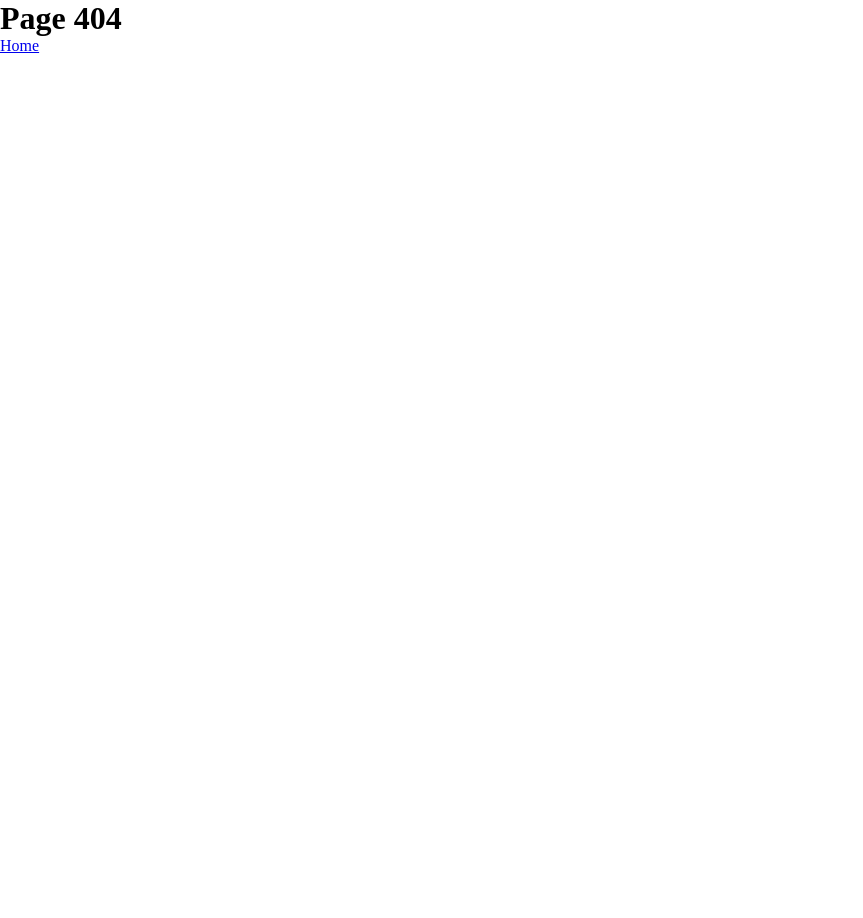
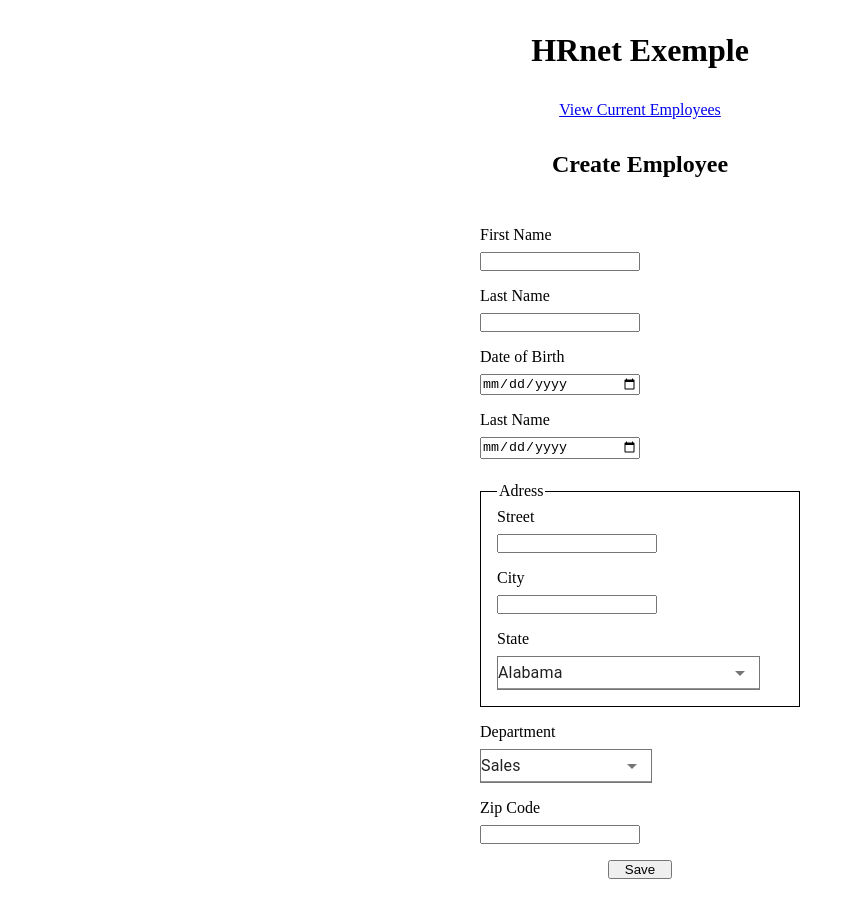
Before and after one commit to magicniclus/HRnet, a React (Create React App) app: page / in a window 1280 px wide. Before the commit this address had no page. Shown: the top 918 px of the page, without its empty margins (0-863 px from the left). Before the commit the page ends 800 px from the top, so only its background shows below. Built offline with nearby package versions, Linux system fonts and the light colour scheme; the HTML template or start-up script is replaced by a standard one.

Commit message:
Creation of redux store, action and reducer. Add user data in local storage with redux

```diff
--- a/package.json
+++ b/package.json
@@ -12,6 +12,7 @@
     "@testing-library/user-event": "^13.5.0",
     "react": "^18.0.0",
     "react-dom": "^18.0.0",
+    "react-modal": "^3.14.4",
     "react-redux": "^7.2.6",
     "react-router-dom": "^6.2.2",
     "react-scripts": "5.0.0",
--- a/src/App.js
+++ b/src/App.js
@@ -18,6 +18,7 @@ function App() {
       <div className="App">
       <BrowserRouter >
         <Routes>
+          <Route path="/" element={<HomePage />}/>
           <Route path="/create-employee" element={<HomePage />}/>
           <Route path="/employee-list" element={<CurrentEmployes />}/>
           <Route path="/*" element={<NotFound/>}/>
--- /dev/null
+++ b/src/component/ModalCreateEmployee.js
@@ -0,0 +1,32 @@
+import React from 'react';
+import Modal from "react-modal";
+import ClearIcon from '@mui/icons-material/Clear';
+
+const customStyles = {
+    content: {
+        top: '50%',
+        left: '50%',
+        right: 'auto',
+        bottom: 'auto',
+        marginRight: '-50%',
+        transform: 'translate(-50%, -50%)',
+    },
+};
+
+function ModalCreateEmployee(props) {
+    const { isOpen, onRequestClose, onClick } = props;
+
+    return (
+        <Modal
+            ariaHideApp={false}
+            isOpen={isOpen}
+            onRequestClose={onRequestClose}
+            style={customStyles}
+        >
+            <button onClick={onClick}>X</button>
+            <h2 className="modal">Employee Created!</h2>
+        </Modal>
+    )
+}
+
+export default ModalCreateEmployee;
--- a/src/component/SelectButton.js
+++ b/src/component/SelectButton.js
@@ -1,24 +1,40 @@
 import React from 'react';
 import Box from '@mui/material/Box';
 import FormControl from '@mui/material/FormControl';
+import { useState } from 'react';
 import { NativeSelect } from '@mui/material';
 import { MenuItem } from '@mui/material';
+import { useDispatch, useSelector } from 'react-redux';
+import { addDepartment, addState } from '../redux/action/action';
 
 const SelectButton = (props) => {
-    const etat = props.etat;
+    const addValue = props.etat;
+    const [finalValue, setFinalValue] = useState(addValue[0])
+
+    const dispatch = useDispatch()
+
+    const handleChange = (e)=>{
+      setFinalValue(e.target.value)
+      if(finalValue === "Sales" || finalValue === "Marketing" || finalValue === "Enginnering" || finalValue === "Humain Resources" || finalValue === "Legal"){
+            dispatch(addDepartment(finalValue))
+        } else {
+            dispatch(addState(finalValue))
+        }
+    }
 
     return (
     <Box sx={{ minWidth: 120 }}>
-      <FormControl sx={{minWidth: 120, border: "1px solid #767676", boxShadow:"none"}}>
+      <FormControl sx={{minWidth: 120, border: "1px solid #767676", boxShadow:"none"}} >
         <NativeSelect
         defaultValue={30}
         inputProps={{
         name: 'age',
         id: 'uncontrolled-native',
         }}
+        onChange={handleChange}
         >
-        {etat.map((etat)=>
-            <option value={etat}>{etat}</option>
+        {addValue.map((value)=>
+            <option value={value}>{value}</option>
         )}
         </NativeSelect>
       </FormControl>
--- a/src/pages/HomePage.js
+++ b/src/pages/HomePage.js
@@ -3,10 +3,73 @@ import { NavLink } from 'react-router-dom';
 import { useState } from 'react';
 import SelectButton from '../component/SelectButton';
 import ClearIcon from '@mui/icons-material/Clear';
+import { Elderly } from '@mui/icons-material';
+import { useDispatch, useSelector } from 'react-redux';
+import ModalCreateEmployee from '../component/ModalCreateEmployee';
+import { addUser } from '../redux/action/action';
 
 const HomePage = () => {
-    const stateValue = ["Gironde", "Loire Atlantique", "Pays-Basque", "Pays de la Loire", "île de France"];
     const department = ["Sales", "Marketing", "Enginnering", "Humain Resources", "Legal"]
+
+    const stateValue = [
+        'Alabama',
+        'Alaska',
+        'American Samoa',
+        'Arizona',
+        'Arkansas',
+        'California',
+        'Colorado',
+        'Connecticut',
+        'Delaware',
+        'District Of Columbia',
+        'Federated States Of Micronesia',
+        'Florida',
+        'Georgia',
+        'Guam',
+        'Hawaii',
+        'Idaho',
+        'Illinois',
+        'Iowa',
+        'Kansas',
+        'Kentucky',
+        'Louisiana',
+        'Maine',
+        'Marshall Islands',
+        'Massachusetts',
+        'Michigan',
+        'Minnesota',
+        'Mississippi',
+        'Missouri',
+        'Montana',
+        'Nebraska',
+        'Nevada',
+        'New Hampshire',
+        'New Jersey',
+        'New Mexico',
+        'New York',
+        'North California',
+        'North Dakota',
+        'Northern Mariana Islands',
+        'Ohio',
+        'Oklahoma',
+        'Oregon',
+        'Palau',
+        'Pennsylvania',
+        'Puerto Rico',
+        'Rhode Island',
+        'South California',
+        'South Dakota',
+        'Tennessee',
+        'Texas',
+        'Utah',
+        'Vermont',
+        'Virgin Islands',
+        'Virginia',
+        'Washington',
+        'West Virginia',
+        'Wisconsin',
+        'Wyoming',
+    ];
 
     const [itsLogged, setItsLogged] = useState("logged")
 
@@ -18,7 +81,12 @@ const HomePage = () => {
     const [city, setCity] = useState("");
     const [code, setCode] = useState("");
 
-    const employees = JSON.parse(localStorage.getItem('employees')) || [];
+    const [stateInValue, setStateInValue] = useState("");
+    const [stateSales, setStateSales] = useState("")
+
+    const dispatch = useDispatch()
+
+    const allState = useSelector(state=>state)
 
     const handleChangeFistName = (e)=>{
         setFirstName(e.target.value)
@@ -48,9 +116,14 @@ const HomePage = () => {
         setCode(e.target.value)
     }
 
+    const handleChangeState = (e) => {
+        setStateInValue(e.target.value)
+    }
+
     const addEmployee = (e)=>{
         e.preventDefault();
         if(firstName !== ""){
+
             const user = {
                 firstName : firstName,
                 lastName : lastName,
@@ -58,21 +131,20 @@ const HomePage = () => {
                 start : start,
                 street : street,
                 city : city,
+                department: allState.department,
+                state : allState.state,
                 code : code
             }
-            employees.push(user);
-            localStorage.setItem('employees', JSON.stringify(employees));
 
-            let getOne = localStorage.getItem("employees")
-            let get = JSON.parse(getOne);
-            console.log(get);
+            dispatch(addUser(user))
             setItsLogged('clicked')
+
         }
     }
 //TODO Comment récuperer les données du bouton (Pourquoi ne pas le faire avec redux || localstorage ?)
 //TODO Dois-je récupérer les vrais valeurs americaines
-    return (
-        <>
+return (
+    <>
             <div className={itsLogged}>
                 <div className="container">
                     <div className="closeModale">
@@ -81,6 +153,7 @@ const HomePage = () => {
                     </div>
                     <p className="text">Employee Created!</p>
                 </div>
+                {/* <ModalCreateEmployee /> */}
             </div>
             <main className="homePage">
                 <h1>HRnet Exemple</h1>
--- a/src/redux/action/action.js
+++ b/src/redux/action/action.js
@@ -3,3 +3,33 @@ export const successLoading = ()=>{
         type:"success",
     }
 }
+
+export const addDepartment= (value)=>{
+    console.log("addDepartment: ", value);
+    return {
+        type: "addDepartment",
+        payload: value
+    }
+}
+
+export const addState= (value)=>{
+    console.log("addState: ", value);
+    return {
+        type: "addState",
+        payload: value
+    }
+}
+
+//BUG problème d'import des données des boutons de séléction
+export function addUser(user) {
+    return (dispatch) => {
+        console.log(user);
+        dispatch({type : "addUser", payload: user});
+        const employees = JSON.parse(localStorage.getItem('employees')) || [];
+        employees.push(user);
+        localStorage.setItem('employees', JSON.stringify(employees));
+        let addOneUser = localStorage.getItem("employees")
+        let users = JSON.parse(addOneUser);
+        console.log(users);
+    };
+}
--- a/src/redux/reducer/reducer.js
+++ b/src/redux/reducer/reducer.js
@@ -1,9 +1,36 @@
 const initState = {
-
+    isLoading : false,
+    states : "Alabama",
+    department : "Sales",
+    users:[]
 }
 
 const reducer = (state = initState, action)=>{
+    switch (action.type) {
+        case "addUser":
+            return {
+                ...state,
+                isLoading : true,
+                users: [...state.users, action.payload]
+            }
 
+        case "addDepartment":
+        return{
+            ...state,
+            department : action.payload
+        }
+
+        case "addState":
+        return{
+            ...state,
+            states : action.payload
+        }
+
+        default:
+        return{
+            ...state
+        }
+    }
 }
 
 export default reducer
```
Also changed, not shown: 1 other file (tests, documents, lock files or other folders).
